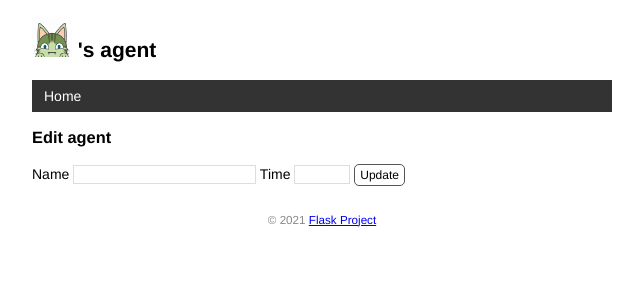
After one commit to monkeykingg/agent, a Flask app: template templates/edit.html in a window 1280 px wide. The commit adds this page. Shown: the top 300 px of the page, without its empty margins (318-961 px from the left). Run offline with Flask 2, Linux system fonts and the light colour scheme; the template is opened without the code that fills it, so the values that code supplies are empty.

Commit message:
Create, edit and delete item by form

```diff
--- a/app.py
+++ b/app.py
@@ -1,5 +1,5 @@
 from flask import Flask, render_template
-from flask import url_for, escape
+from flask import url_for, escape, request, redirect, flash
 from flask_sqlalchemy import SQLAlchemy
 
 import os
@@ -15,6 +15,7 @@ else:
 
 # app & db
 app = Flask(__name__)
+app.config['SECRET_KEY'] = 'dev'
 app.config['SQLALCHEMY_DATABASE_URI'] = prefix + os.path.join(app.root_path, 'data.db')
 app.config['SQLALCHEMY_TRACK_MODIFICATIONS'] = False
 db = SQLAlchemy(app)
@@ -77,18 +78,59 @@ def test_url_for():
     print(url_for('test_url_for', num=2)) # /test?num=2
     return 'Test page'
 
+# skip user when render_template
 @app.context_processor
 def inject_user():
     user = User.query.first()
     return dict(user=user)
 
-@app.route('/')
+# main index
+@app.route('/', methods=['GET', 'POST'])
 def index():
+    if request.method == 'POST':
+        name = request.form.get('name')
+        time = request.form.get('time')
+        if not name or not time or len(time) > 60 or len(name) > 60:
+            flash('Invalid input.')
+            return redirect(url_for('index'))
+        agent = Agent(name=name, time=time)
+        db.session.add(agent)
+        db.session.commit()
+        flash('Agent added.')
+        return redirect(url_for('index'))
     #user = User.query.first()
     agents = Agent.query.all()
     return render_template('index.html', agents=agents)
 
+@app.route('/agent/edit/<int:agent_id>', methods=['GET', 'POST'])
+def edit(agent_id):
+    agent = Agent.query.get_or_404(agent_id)
+
+    if request.method == 'POST':
+        name = request.form['name']
+        time = request.form['time']
+
+        if not name or not time or len(time) > 60 or len(name) > 60:
+            flash('Invalid input.')
+            return redirect(url_for('edit', agent_id=agent_id))
+
+        agent.name = name
+        agent.time = time
+        db.session.commit()
+        flash('Agent updated.')
+        return redirect(url_for('index'))
+
+    return render_template('edit.html', agent=agent)
+
+@app.route('/movie/delete/<int:agent_id>', methods=['POST'])
+def delete(agent_id):
+    agent = Agent.query.get_or_404(agent_id)
+    db.session.delete(agent)
+    db.session.commit()
+    flash('Agent deleted.')
+    return redirect(url_for('index'))
+
 @app.errorhandler(404)
 def page_not_found(e):
-    user = User.query.first()
+    #user = User.query.first()
     return render_template('404.html'), 404
--- a/static/style.css
+++ b/static/style.css
@@ -5,45 +5,8 @@ body {
     font-family: Helvetica, Arial, sans-serif;
 }
 
-footer {
-    color: #888;
-    margin-top: 15px;
-    text-align: center;
-    padding: 10px;
-}
-
 .avatar {
     width: 40px;
-}
-
-.agent-list {
-    list-style-type: none;
-    padding: 0;
-    margin-bottom: 10px;
-    box-shadow: 0 2px 5px 0 rgba(0, 0, 0, 0.16), 0 2px 10px 0 rgba(0, 0, 0, 0.12);
-}
-
-.agent-list li {
-    padding: 12px 24px;
-    border-bottom: 1px solid #ddd;
-}
-
-.agent-list li:last-child {
-    border-bottom:none;
-}
-
-.agent-list li:hover {
-    background-color: #f8f9fa;
-}
-
-.totoro {
-    display: block;
-    margin: 0 auto;
-    height: 100px;
-}
-
-.float-right {
-    float: right;
 }
 
 nav ul {
@@ -70,6 +33,80 @@ nav li a:hover {
     background-color: black;
 }
 
+.alert {
+    position: relative;
+    padding: 7px;
+    margin: 7px 0;
+    border: 1px solid transparent;
+    color: #004085;
+    background-color: #cce5ff;
+    border-color: #b8daff;
+    border-radius: 5px;
+}
+
+input[type=submit] {
+    font-family: inherit;
+}
+
+input[type=text] {
+    border: 1px solid #ddd;
+}
+
+input[name=time] {
+    width: 50px;
+}
+
+.btn {
+    font-size: 12px;
+    padding: 3px 5px;
+    text-decoration: none;
+    cursor: pointer;
+    background-color: white;
+    color: black;
+    border: 1px solid #555555;
+    border-radius: 5px;
+}
+
+.btn:hover {
+    text-decoration: none;
+    background-color: black;
+    color: white;
+    border: 1px solid black;
+}
+
+.agent-list {
+    list-style-type: none;
+    padding: 0;
+    margin-bottom: 10px;
+    box-shadow: 0 2px 5px 0 rgba(0, 0, 0, 0.16), 0 2px 10px 0 rgba(0, 0, 0, 0.12);
+}
+
+.agent-list li {
+    padding: 12px 24px;
+    border-bottom: 1px solid #ddd;
+}
+
+.agent-list li:last-child {
+    border-bottom:none;
+}
+
+.agent-list li:hover {
+    background-color: #f8f9fa;
+}
+
+.float-right {
+    float: right;
+}
+
+.inline-form {
+    display: inline;
+}
+
+.totoro {
+    display: block;
+    margin: 0 auto;
+    height: 100px;
+}
 
 footer {
     color: #888;
--- a/templates/base.html
+++ b/templates/base.html
@@ -10,6 +10,9 @@
     {% endblock %}
 </head>
 <body>
+    {% for message in get_flashed_messages() %}
+        <div class="alert">{{ message }}</div>
+    {% endfor %}
     <h2>
         <img alt="Avatar" class="avatar" src="{{ url_for('static', filename='images/avatar.png') }}">
         {{ user.username }}'s agent
--- /dev/null
+++ b/templates/edit.html
@@ -0,0 +1,10 @@
+{% extends 'base.html' %}
+
+{% block content %}
+<h3>Edit agent</h3>
+<form method="post">
+    Name <input type="text" name="name" autocomplete="off" required value="{{ agent.name }}">
+    Time <input type="text" name="time" autocomplete="off" required value="{{ agent.time }}">
+    <input class="btn" type="submit" name="submit" value="Update">
+</form>
+{% endblock %}
```
Also changed, not shown: templates/index.html (+13 -1 lines).
